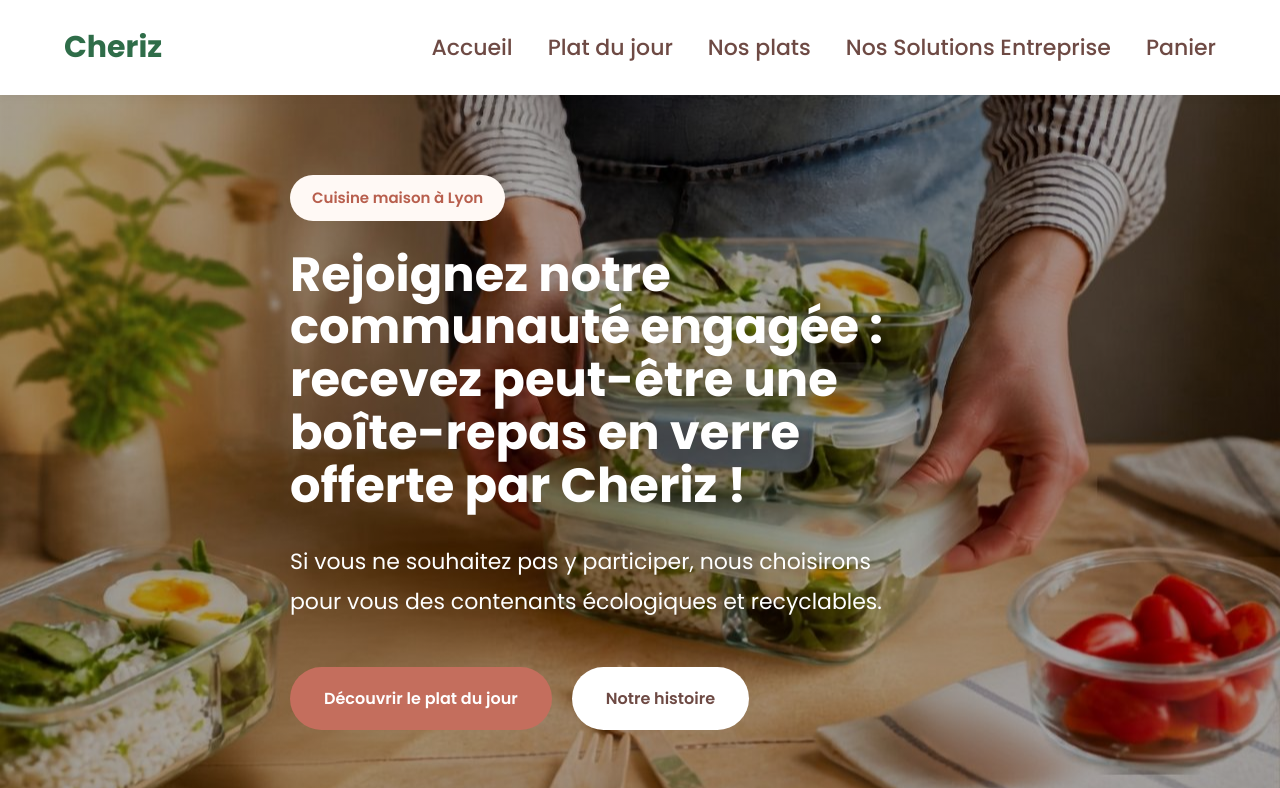
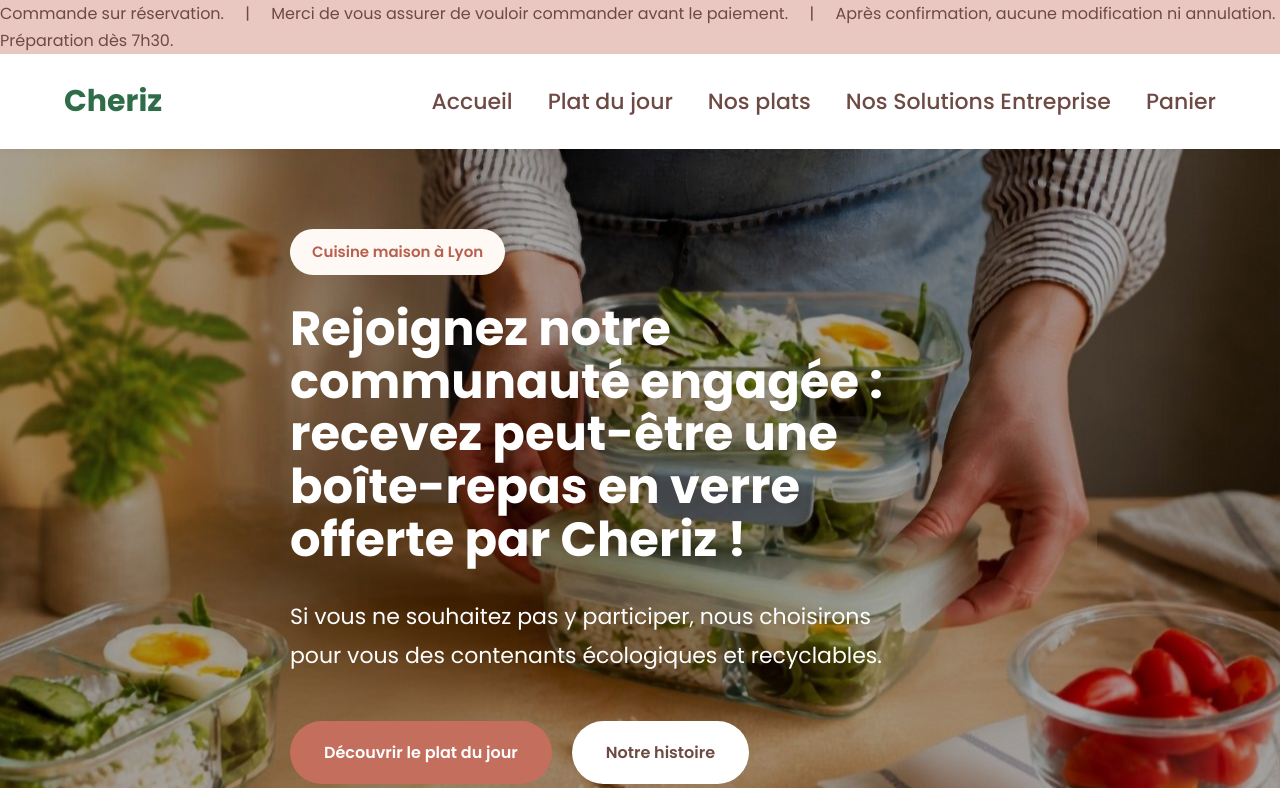
Before and after one commit to yelianying1116/cheriz-boutique, a plain HTML site: page index.html in a window 1280 px wide. Shown: the top 788 px of the page. Drawn offline with Linux system fonts and the light colour scheme.

Commit message:
Update index.html

```diff
--- a/index.html
+++ b/index.html
@@ -1,6 +1,16 @@
 <!DOCTYPE html>
 <html lang="fr">
 
+<div class="ticker">
+    <span>
+        Commande sur réservation.
+        &nbsp;&nbsp;&nbsp; | &nbsp;&nbsp;&nbsp;
+        Merci de vous assurer de vouloir commander avant le paiement.
+        &nbsp;&nbsp;&nbsp; | &nbsp;&nbsp;&nbsp;
+        Après confirmation, aucune modification ni annulation. Préparation dès 7h30.
+        &nbsp;&nbsp;&nbsp;
+    </span>
+</div>
 <head>
 
     <meta charset="UTF-8">
```
